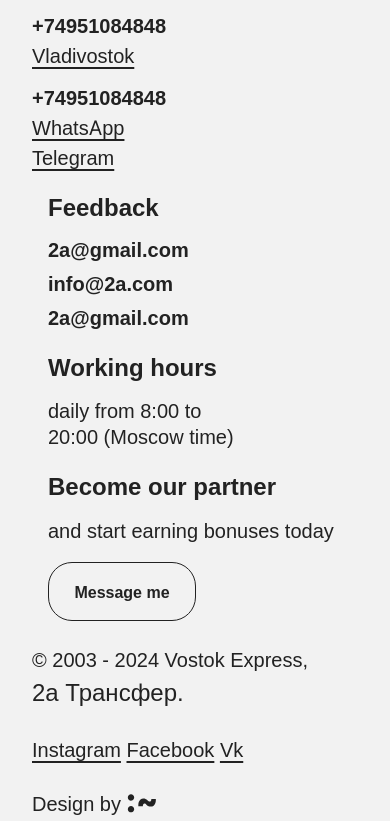
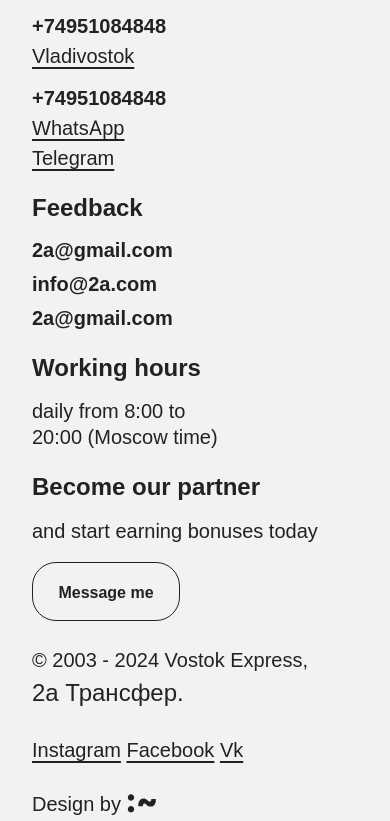
Before and after one commit to N01im1T/Vostok-express, a website: page moscow/public/en/index.html in a window 390 px wide. Shown: the part 10686-11507 px from the top of the page. Drawn offline with Linux system fonts and the light colour scheme.

Commit message:
fix: footer top wrapper margins

```diff
--- a/moscow/src/assets/styles/components/footer.css
+++ b/moscow/src/assets/styles/components/footer.css
@@ -153,6 +153,12 @@
     }
 }
 
+@media (max-width: 1000px) {
+    .footer-top-wrapper > section:last-child {
+        margin-left: 0;
+    }
+}
+
 @media (max-width: 768px) {
     .footer-top {
         flex-direction: column;
@@ -166,6 +172,10 @@
         flex-wrap: nowrap;
         justify-content: space-between;
         gap: 1rem;
+    }
+
+    .footer-top-wrapper > section {
+        margin: 0;
     }
 
     .contacts h3,
```
